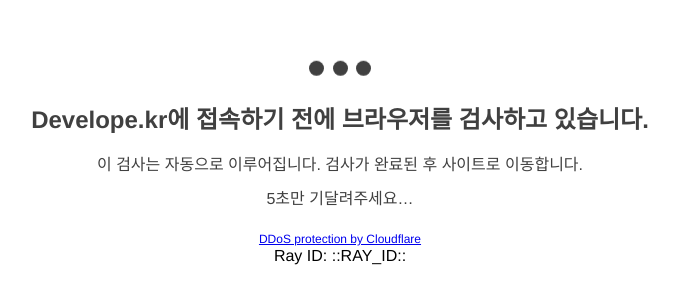
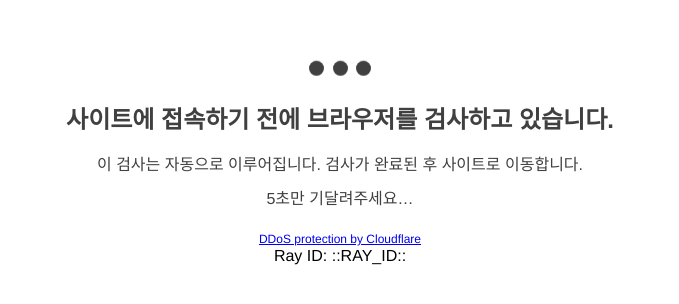
Before and after one commit to Tim232/parkkw472.github.io, a plain HTML site: page under/index.html in a window 1280 px wide. Shown: the part 228-532 px from the top of the page, without its empty margins (300-979 px from the left). Drawn offline with Linux system fonts and the light colour scheme.

Commit message:
Update index.html

```diff
--- a/under/index.html
+++ b/under/index.html
@@ -36,7 +36,7 @@
       <div class="bubbles"></div>
       <div class="bubbles"></div>
     </div>
-    <h1><span data-translate="checking_browser">Develope.kr에 접속하기 전에</span> 브라우저를 검사하고 있습니다.</h1>
+    <h1><span data-translate="checking_browser">사이트에 접속하기 전에</span> 브라우저를 검사하고 있습니다.</h1>
 
     <p data-translate="process_is_automatic">이 검사는 자동으로 이루어집니다. 검사가 완료된 후 사이트로 이동합니다.</p>
     <p data-translate="allow_5_secs">5초만 기달려주세요…</p>
```
